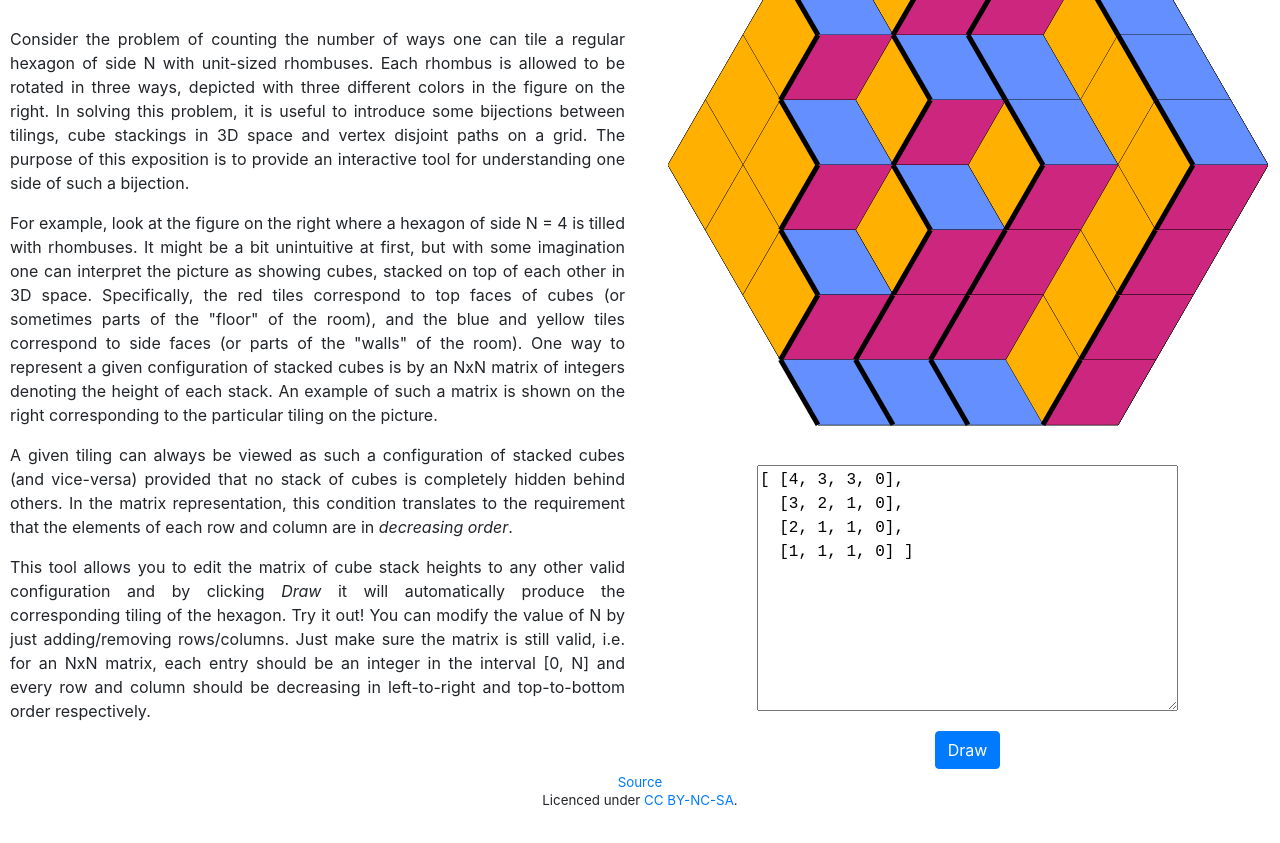
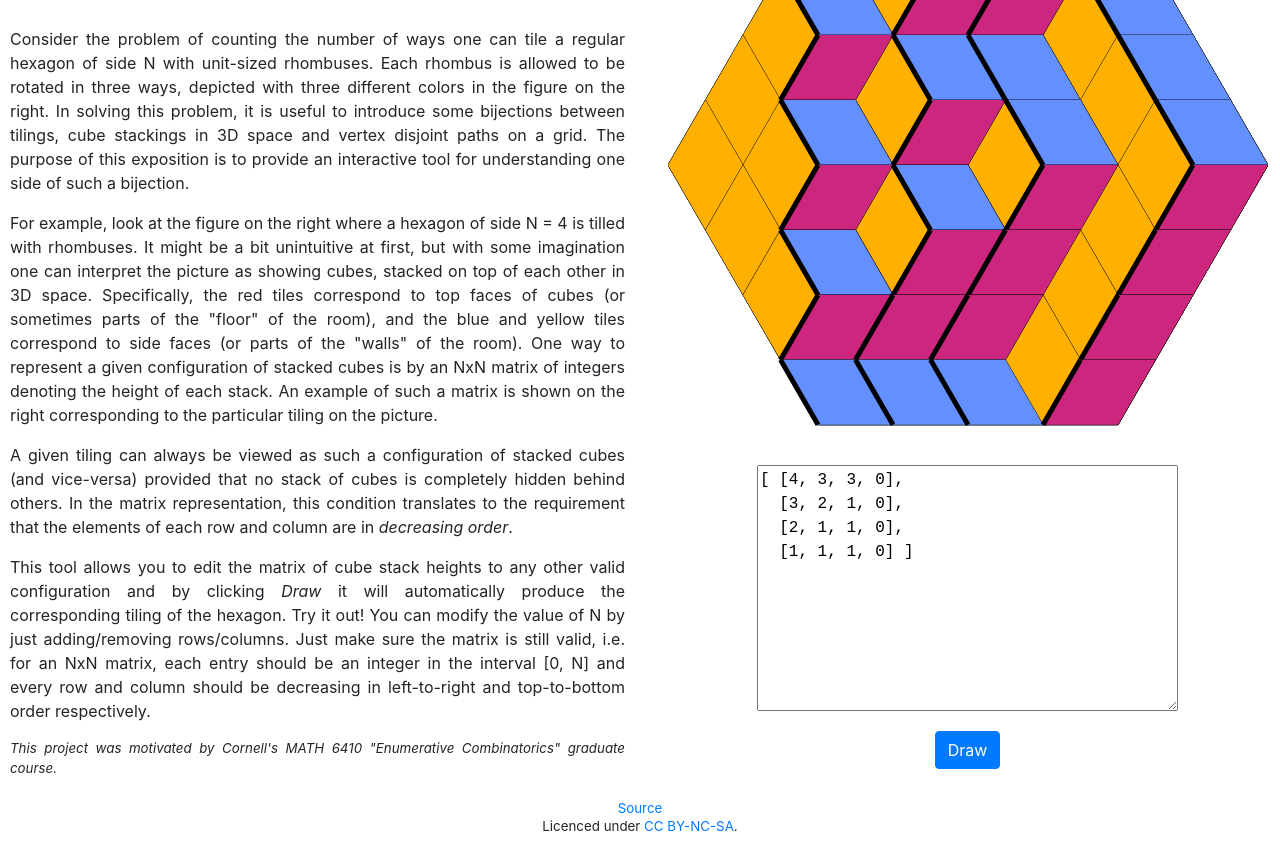
Before and after one commit to marsenis/HexTiling, a plain HTML site: page index.html in a window 1280 px wide. Shown: the part 135-978 px from the top of the page. Before the commit the page ends 952 px from the top, so only its background shows below. Drawn offline with Linux system fonts and the light colour scheme.

Commit message:
Added acknowledgment to MATH 6410

```diff
--- a/css/hex.css
+++ b/css/hex.css
@@ -46,3 +46,8 @@ body {
 #drawButton {
   margin-top: 20px;
 }
+
+.ps {
+  font-style: italic;
+  font-size: 10pt;
+}
--- a/index.html
+++ b/index.html
@@ -77,6 +77,9 @@ valid, i.e. for an NxN matrix, each entry should be an integer in the interval
 top-to-bottom order respectively.
 </p>
 
+<p class='ps'>This project was motivated by Cornell's MATH 6410
+"Enumerative Combinatorics" graduate course.</p>
+
 </div>
 
 </div>
```
Also changed, not shown: 1 other file.
